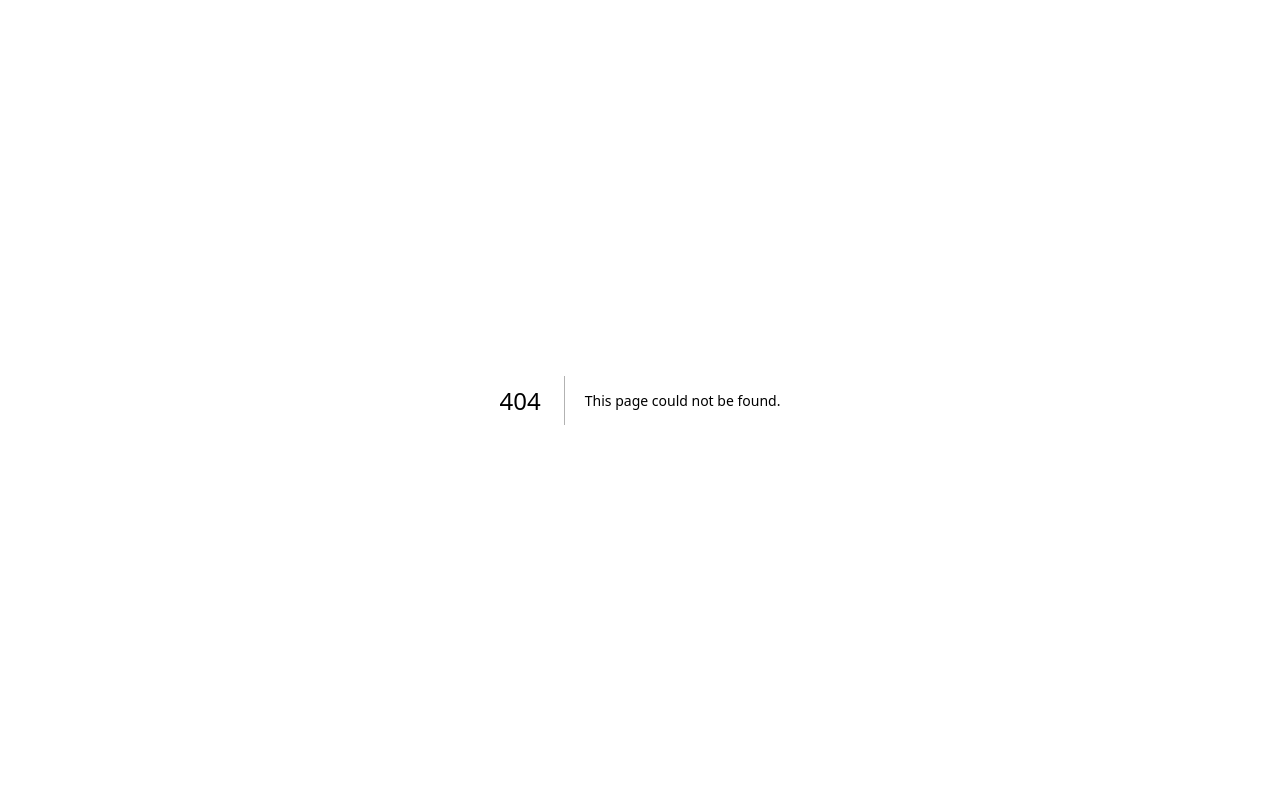
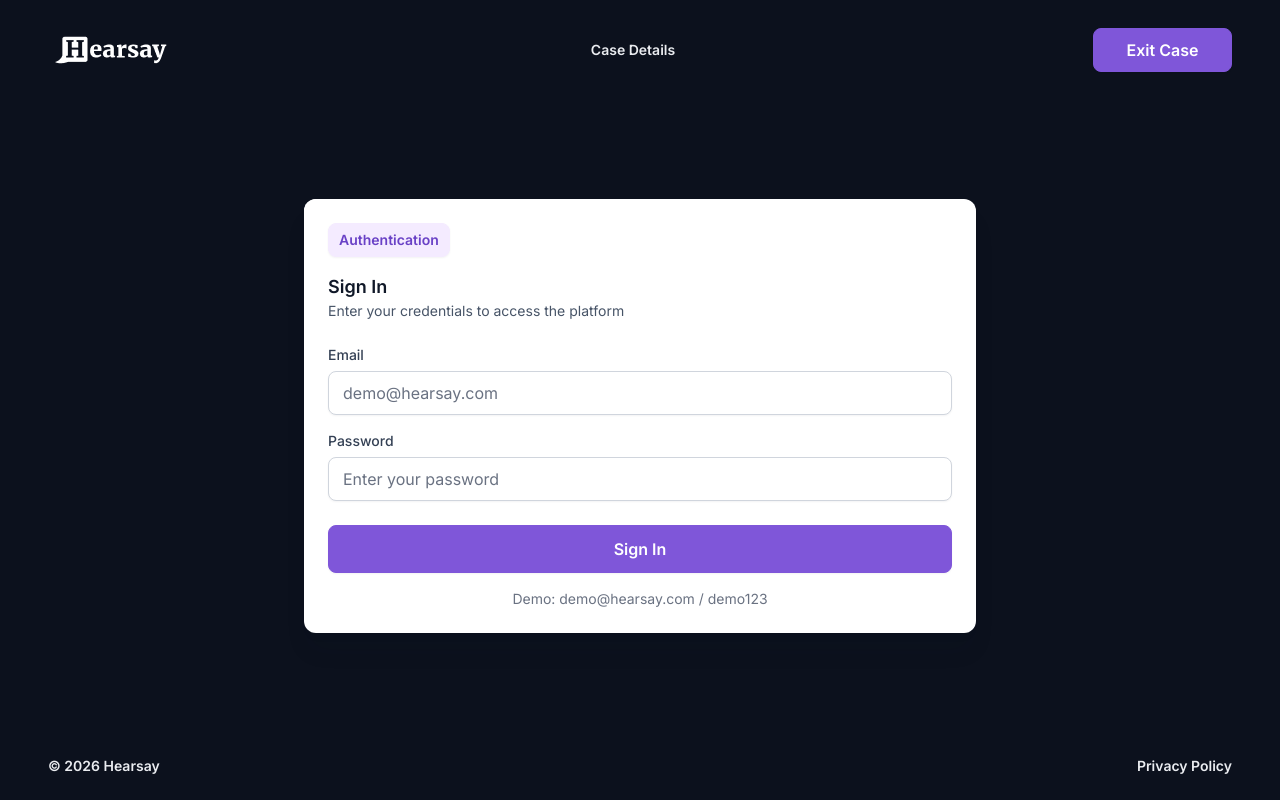
Before and after one commit to leonardofrizzi/sample-uploader, a Next.js app: page /login in a window 1280 px wide. Before the commit this address had no page. Built offline with nearby package versions, Linux system fonts and the light colour scheme.

Commit message:
feat: add authentication system with login page and middleware

```diff
--- /dev/null
+++ b/middleware.ts
@@ -0,0 +1,24 @@
+import { NextResponse } from "next/server";
+import type { NextRequest } from "next/server";
+
+const publicRoutes = ["/login", "/api/auth/login"];
+
+export function middleware(request: NextRequest) {
+  const { pathname } = request.nextUrl;
+
+  if (publicRoutes.some((route) => pathname.startsWith(route))) {
+    return NextResponse.next();
+  }
+
+  const isAuthenticated = request.cookies.get("auth");
+
+  if (!isAuthenticated) {
+    return NextResponse.redirect(new URL("/login", request.url));
+  }
+
+  return NextResponse.next();
+}
+
+export const config = {
+  matcher: ["/((?!_next/static|_next/image|favicon.ico|images|svg).*)"],
+};
--- a/src/app/api/auth/login/route.ts
+++ b/src/app/api/auth/login/route.ts
@@ -20,7 +20,14 @@ export async function POST(request: NextRequest) {
     }
 
     if (email === MOCK_USER.email && password === MOCK_PASSWORD) {
-      return NextResponse.json(MOCK_USER);
+      const response = NextResponse.json(MOCK_USER);
+      response.cookies.set("auth", "true", {
+        httpOnly: true,
+        secure: process.env.NODE_ENV === "production",
+        sameSite: "lax",
+        maxAge: 60 * 60 * 24,
+      });
+      return response;
     }
 
     return NextResponse.json(
--- /dev/null
+++ b/src/app/api/auth/logout/route.ts
@@ -0,0 +1,7 @@
+import { NextResponse } from "next/server";
+
+export async function POST() {
+  const response = NextResponse.json({ message: "Logged out" });
+  response.cookies.delete("auth");
+  return response;
+}
--- a/src/app/layout.tsx
+++ b/src/app/layout.tsx
@@ -1,5 +1,6 @@
 import type { Metadata } from "next";
 import { Inter } from "next/font/google";
+import { Providers } from "@/components/Providers";
 import "./globals.css";
 
 const inter = Inter({
@@ -19,7 +20,7 @@ export default function RootLayout({
   return (
     <html lang="en">
       <body className={`${inter.className} antialiased`}>
-        {children}
+        <Providers>{children}</Providers>
       </body>
     </html>
   );
--- /dev/null
+++ b/src/app/login/page.tsx
@@ -0,0 +1,100 @@
+"use client";
+
+import { useState, FormEvent } from "react";
+import { useRouter } from "next/navigation";
+import { Header } from "@/components/Header";
+import { Footer } from "@/components/Footer";
+import { Card } from "@/components/Card";
+import { Badge } from "@/components/Badge";
+import { useAuth } from "@/contexts/AuthContext";
+
+export default function LoginPage() {
+  const router = useRouter();
+  const { login, isLoading } = useAuth();
+  const [email, setEmail] = useState("");
+  const [password, setPassword] = useState("");
+  const [error, setError] = useState("");
+
+  const handleSubmit = async (e: FormEvent) => {
+    e.preventDefault();
+    setError("");
+
+    if (!email || !password) {
+      setError("Please fill in all fields");
+      return;
+    }
+
+    const success = await login(email, password);
+
+    if (success) {
+      router.push("/");
+    } else {
+      setError("Invalid email or password");
+    }
+  };
+
+  return (
+    <div className="min-h-screen flex flex-col">
+      <Header />
+      <main className="flex-1 flex items-center justify-center px-4">
+        <Card>
+          <form onSubmit={handleSubmit}>
+            <header className="px-6 pt-6">
+              <Badge>Authentication</Badge>
+              <h1 className="mt-4 text-lg-semibold text-gray-900">
+                Sign In
+              </h1>
+              <p className="text-sm-regular text-gray-600">
+                Enter your credentials to access the platform
+              </p>
+            </header>
+            <section className="flex flex-col gap-4 px-6 mt-6">
+              <div className="flex flex-col gap-[6px]">
+                <label htmlFor="email" className="text-sm-medium text-gray-700">
+                  Email
+                </label>
+                <input
+                  id="email"
+                  type="email"
+                  value={email}
+                  onChange={(e) => setEmail(e.target.value)}
+                  placeholder="demo@hearsay.com"
+                  className="w-full h-11 px-[14px] py-[10px] bg-white border border-gray-300 rounded-lg shadow-[0px_1px_2px_rgba(16,24,40,0.05)] text-md-regular text-gray-900 placeholder:text-gray-500 focus:outline-none focus:ring-2 focus:ring-primary focus:border-transparent"
+                />
+              </div>
+              <div className="flex flex-col gap-[6px]">
+                <label htmlFor="password" className="text-sm-medium text-gray-700">
+                  Password
+                </label>
+                <input
+                  id="password"
+                  type="password"
+                  value={password}
+                  onChange={(e) => setPassword(e.target.value)}
+                  placeholder="Enter your password"
+                  className="w-full h-11 px-[14px] py-[10px] bg-white border border-gray-300 rounded-lg shadow-[0px_1px_2px_rgba(16,24,40,0.05)] text-md-regular text-gray-900 placeholder:text-gray-500 focus:outline-none focus:ring-2 focus:ring-primary focus:border-transparent"
+                />
+              </div>
+              {error && (
+                <p className="text-sm-regular text-red-500">{error}</p>
+              )}
+            </section>
+            <footer className="flex flex-col items-center gap-4 px-6 pt-6 pb-6">
+              <button
+                type="submit"
+                disabled={isLoading}
+                className="w-full h-12 bg-primary text-white border border-primary rounded-lg shadow-[0px_1px_2px_rgba(16,24,40,0.05)] text-md-semibold hover:opacity-90 transition-opacity disabled:opacity-50"
+              >
+                {isLoading ? "Signing in..." : "Sign In"}
+              </button>
+              <p className="text-sm-regular text-gray-500">
+                Demo: demo@hearsay.com / demo123
+              </p>
+            </footer>
+          </form>
+        </Card>
+      </main>
+      <Footer />
+    </div>
+  );
+}
--- a/src/components/Header.tsx
+++ b/src/components/Header.tsx
@@ -1,6 +1,19 @@
+"use client";
+
 import Image from "next/image";
+import { useRouter } from "next/navigation";
+import { useAuth } from "@/contexts/AuthContext";
 
 export function Header() {
+  const router = useRouter();
+  const { logout } = useAuth();
+
+  const handleLogout = async () => {
+    await fetch("/api/auth/logout", { method: "POST" });
+    logout();
+    router.push("/login");
+  };
+
   return (
     <header className="flex items-center justify-between px-4 py-4 md:px-12 md:py-6">
       <Image
@@ -12,7 +25,10 @@ export function Header() {
       <span className="text-sm-semibold text-gray-200">
         Case Details
       </span>
-      <button className="flex items-center justify-center px-3 py-2 md:w-[139px] md:h-[44px] md:px-[18px] md:py-[10px] gap-2 bg-primary border border-primary rounded-lg shadow-[0px_1px_2px_rgba(16,24,40,0.05)] hover:opacity-90 transition-opacity">
+      <button
+        onClick={handleLogout}
+        className="flex items-center justify-center px-3 py-2 md:w-[139px] md:h-[44px] md:px-[18px] md:py-[10px] gap-2 bg-primary border border-primary rounded-lg shadow-[0px_1px_2px_rgba(16,24,40,0.05)] hover:opacity-90 transition-opacity"
+      >
         <span className="text-md-semibold text-white">Exit Case</span>
       </button>
     </header>
--- /dev/null
+++ b/src/components/Providers.tsx
@@ -0,0 +1,17 @@
+"use client";
+
+import { ReactNode } from "react";
+import { AuthProvider } from "@/contexts/AuthContext";
+import { UploadProvider } from "@/contexts/UploadContext";
+
+interface ProvidersProps {
+  children: ReactNode;
+}
+
+export function Providers({ children }: ProvidersProps) {
+  return (
+    <AuthProvider>
+      <UploadProvider>{children}</UploadProvider>
+    </AuthProvider>
+  );
+}
```
